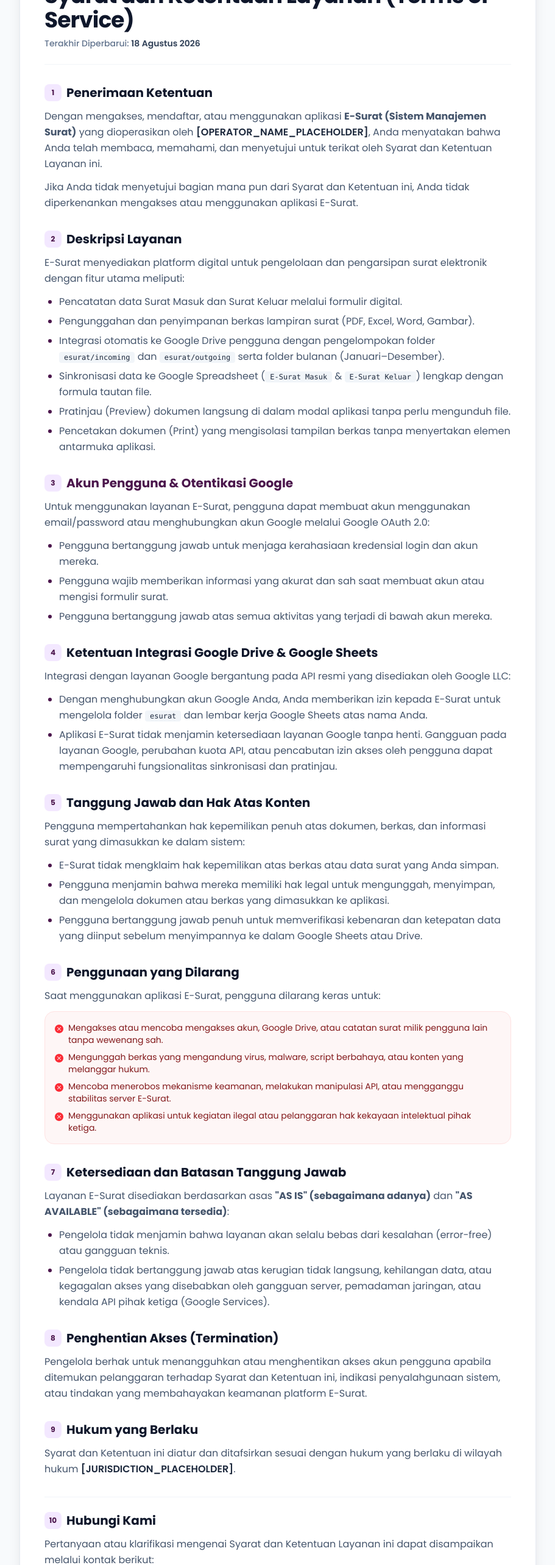
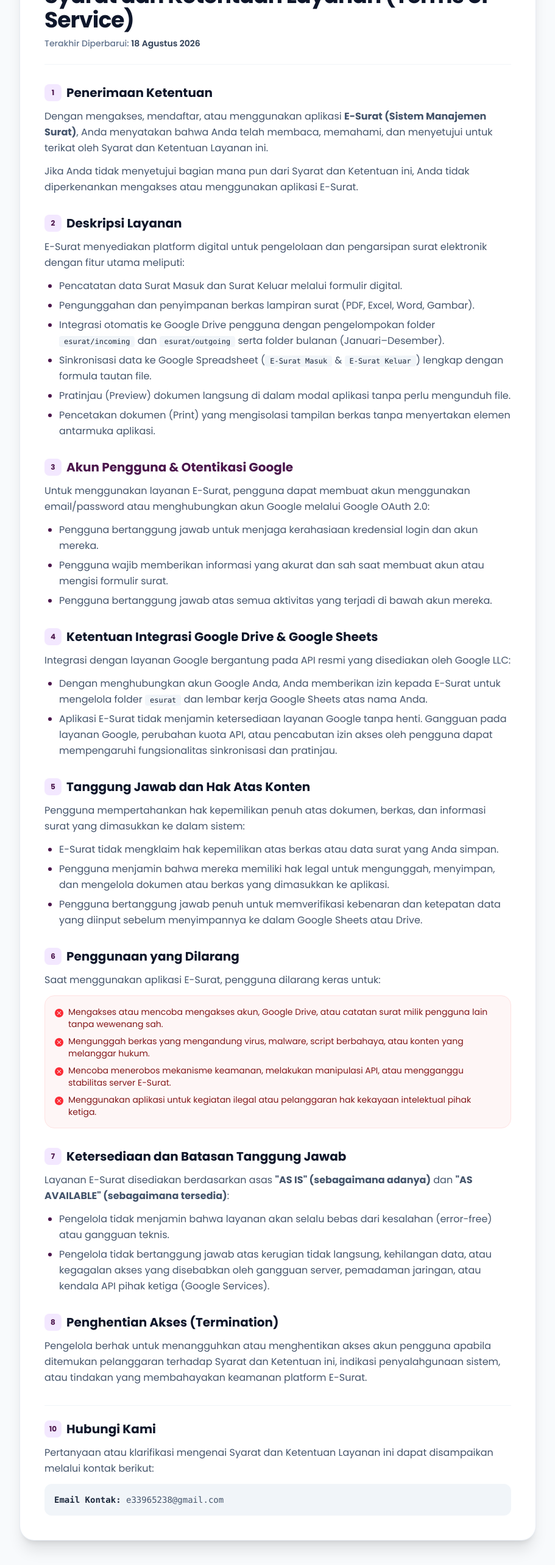
Before and after one commit to chali-pa/e-surat, a React (Vite) app in the folder frontend/: page /terms-of-service in a window 1280 px wide. Shown: the part 234-2800 px from the top of the page at 61% size, without its empty margins (184-1095 px from the left). Built offline with nearby package versions, Linux system fonts and the light colour scheme; no server answers.

Commit message:
Update TermsOfService.jsx

```diff
--- a/frontend/src/pages/TermsOfService.jsx
+++ b/frontend/src/pages/TermsOfService.jsx
@@ -62,7 +62,7 @@ export default function TermsOfService() {
                 Penerimaan Ketentuan
               </h2>
               <p className="mb-3">
-                Dengan mengakses, mendaftar, atau menggunakan aplikasi <strong>E-Surat (Sistem Manajemen Surat)</strong> yang dioperasikan oleh <span className="font-semibold text-slate-800">[OPERATOR_NAME_PLACEHOLDER]</span>, Anda menyatakan bahwa Anda telah membaca, memahami, dan menyetujui untuk terikat oleh Syarat dan Ketentuan Layanan ini.
+                Dengan mengakses, mendaftar, atau menggunakan aplikasi <strong>E-Surat (Sistem Manajemen Surat)</strong>, Anda menyatakan bahwa Anda telah membaca, memahami, dan menyetujui untuk terikat oleh Syarat dan Ketentuan Layanan ini.
               </p>
               <p>
                 Jika Anda tidak menyetujui bagian mana pun dari Syarat dan Ketentuan ini, Anda tidak diperkenankan mengakses atau menggunakan aplikasi E-Surat.
@@ -189,17 +189,6 @@ export default function TermsOfService() {
             </section>
 
             {/* Section 9 */}
-            <section>
-              <h2 className="text-lg sm:text-xl font-bold text-slate-900 mb-3 flex items-center gap-2">
-                <span className="w-7 h-7 rounded-lg bg-purple-100 text-[#4B164C] text-xs flex items-center justify-center font-bold">9</span>
-                Hukum yang Berlaku
-              </h2>
-              <p>
-                Syarat dan Ketentuan ini diatur dan ditafsirkan sesuai dengan hukum yang berlaku di wilayah hukum <span className="font-semibold text-slate-800">[JURISDICTION_PLACEHOLDER]</span>.
-              </p>
-            </section>
-
-            {/* Section 10 */}
             <section className="border-t border-slate-100 pt-6">
               <h2 className="text-lg sm:text-xl font-bold text-slate-900 mb-3 flex items-center gap-2">
                 <span className="w-7 h-7 rounded-lg bg-purple-100 text-[#4B164C] text-xs flex items-center justify-center font-bold">10</span>
@@ -209,8 +198,7 @@ export default function TermsOfService() {
                 Pertanyaan atau klarifikasi mengenai Syarat dan Ketentuan Layanan ini dapat disampaikan melalui kontak berikut:
               </p>
               <div className="p-4 bg-slate-100 rounded-xl text-xs sm:text-sm font-mono text-slate-800 space-y-1">
-                <div><strong>Pengelola:</strong> <span className="text-slate-600">[OPERATOR_NAME_PLACEHOLDER]</span></div>
-                <div><strong>Email Kontak:</strong> <span className="text-slate-600">[CONTACT_EMAIL_PLACEHOLDER]</span></div>
+                <div><strong>Email Kontak:</strong> <span className="text-slate-600">e33965238@gmail.com</span></div>
               </div>
             </section>
 
```
